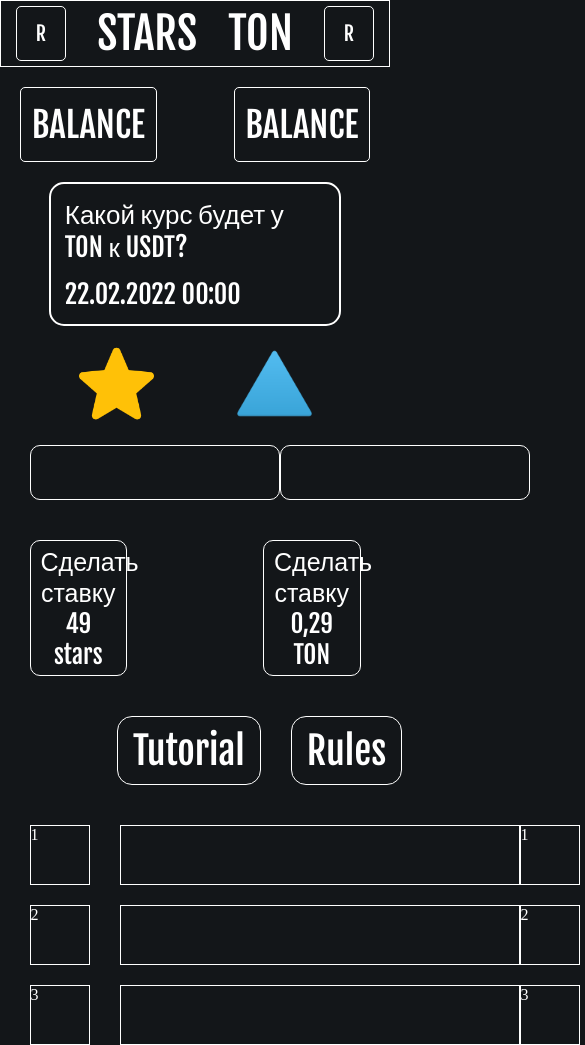
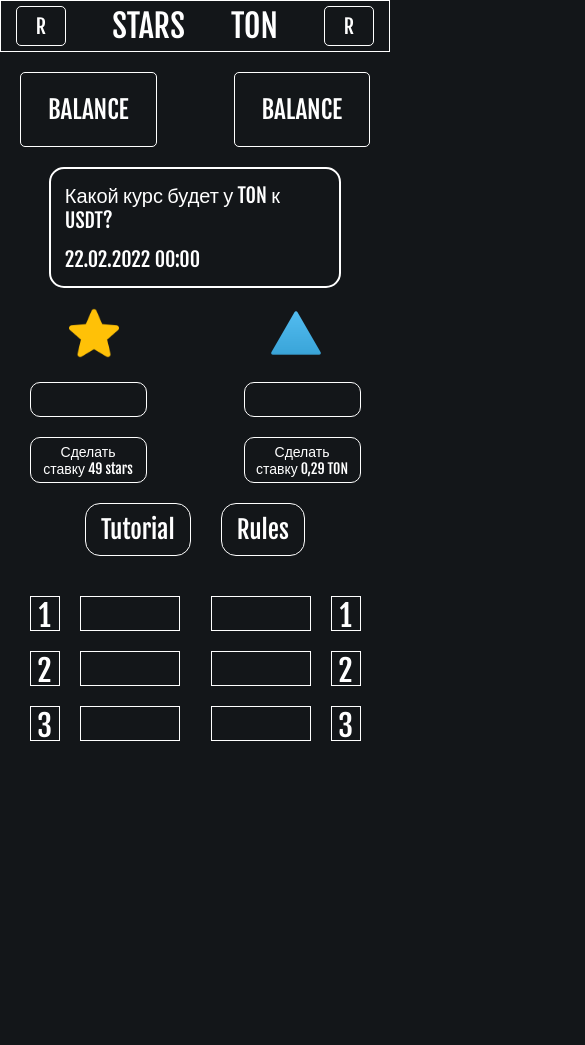
Before and after one commit to DartTanuki/DartTanuki.github.io, a plain HTML site: page index.html in a window 390 px wide. Shown: the top 1045 px of the page, 585 px wide, since content can reach past the window. After the commit the page ends 844 px from the top, so only its background shows below. Drawn offline with Linux system fonts and the light colour scheme.

Commit message:
Commit  перед созвоном

```diff
--- a/index.html
+++ b/index.html
@@ -59,13 +59,13 @@
                 <div class="bet">3</div>
                 <div class="bet"></div>
             </div>
-            <div class="bets-group">
+            <div class="bets-group" id="bets-group-second">
+                <div class="bet"></div>
                 <div class="bet">1</div>
                 <div class="bet"></div>
                 <div class="bet">2</div>
                 <div class="bet"></div>
                 <div class="bet">3</div>
-                <div class="bet"></div>
             </div>
         </div>
     </main>
--- a/styles.css
+++ b/styles.css
@@ -108,7 +108,7 @@
 }
 
 .elements-wrapper {
-    width: 70%;
+    width: 75%;
 }
 .demo-icon {
     width: 100px;
@@ -123,7 +123,7 @@
     color: white;
     font-size: 48px;
     text-align: center;
-    width: 25vw;
+    width: 30vw;
 }
 
 .inputs-wrapper {
@@ -147,7 +147,7 @@
     background-color: transparent;
     border: 1px solid white;
     border-radius: 10px;
-    width: 25vw;
+    width: 30vw;
     padding: 5px 10px;
     font-size: 38px;
 }
@@ -158,7 +158,7 @@
 
 .lottery-info-wrapper {
     display: flex;
-    justify-content: space-between;
+    justify-content: center;
     width: 40%;
     gap: 30px;
 }
@@ -182,34 +182,186 @@
 .bets-group {
     margin-top: 40px;
     display: grid;
-    grid-template-columns: 60px 400px;
+    /* 60px 400px */
+    /* 60px 60px 60px */
+    grid-template-columns: 60px 500px;
     grid-template-rows: 60px 60px 60px;
     row-gap: 20px;
-    column-gap: 30px;
+    column-gap: 20px;
+}
+
+#bets-group-second {
+    grid-template-columns: 500px 60px;
 }
 
 .bet {
     border: 1px solid white;
+    text-align: center;
+    font-size: 40px;
+    font-family: "FjallaOne", sans-serif;
 }
 
-@media (max-width: 1050px) {
+@media (max-width: 1150px) {
+    .bets-group {
+        grid-template-columns: 55px 350px;
+        grid-template-rows: repeat(3, 55px);
+    }
+    #bets-group-second {
+        grid-template-columns: 350px 55px;
+    }
+
     .bet-button {
+        font-size: 34px;
+    }
+
+    .demo-icon {
+        width: 90px;
+        height: 90px;
+    }
+}
+
+@media (max-width: 1000px) {
+    .bets-group {
+        grid-template-columns: 50px 280px;
+        grid-template-rows: repeat(3, 55px);
+    }
+    #bets-group-second {
+        grid-template-columns: 280px 55px;
+    }
+
+    .bet-button {
+        font-size: 28px;
+    }
+
+    .demo-icon {
+        width: 80px;
+        height: 80px;
+    }
+
+    .balance span {
         font-size: 30px;
     }
 }
 
-@media (max-width: 810px) {
-    .input-numbers {
-        font-size: 38px;
-        width: 250px;
+@media (max-width: 830px) {
+    .bets-group {
+        grid-template-columns: 50px 230px;
+        grid-template-rows: repeat(3, 50px);
+    }
+
+    #bets-group-second {
+        grid-template-columns: 230px 50px;
+    }
+
+    .bet-button {
+        font-size: 20px;
     }
 
     .demo-icon {
-        width: 75px;
-        height: 75px;
+        width: 70px;
+        height: 70px;
+    }
+
+    .lot-info {
+        font-size: 22px;
+    }
+}
+
+@media (max-width: 720px) {
+    .bets-group {
+        grid-template-columns: 45px 200px;
+        grid-template-rows: repeat(3, 45px);
+    }
+
+    #bets-group-second {
+        grid-template-columns: 200px 45px;
+    }
+
+    .tutorial-rules {
+        font-size: 30px;
+    }
+
+    .bet-buttons-wrapper {
+        margin-top: 20px;
+        margin-bottom: 20px;
+    }
+}
+
+@media (max-width: 630px) {
+    .bets-group {
+        grid-template-columns: 40px 150px;
+        grid-template-rows: repeat(3, 45px);
+    }
+
+    #bets-group-second {
+        grid-template-columns: 150px 40px;
+    }
+
+    .demo-icon {
+        width: 60px;
+        height: 60px;
+    }
+
+    .lot-info {
+        font-size: 20px;
+    }
+
+    .balance span {
+        font-size: 25px;
+    }
+
+    .title {
+        font-size: 38px;
+    }
+}
+
+@media (max-width: 510px) {
+    .bets-group {
+        grid-template-columns: 35px 120px;
+        grid-template-rows: repeat(3, 35px);
+    }
+
+    #bets-group-second {
+        grid-template-columns: 120px 35px;
     }
 
     .bet-button {
+        font-size: 16px;
+    }
+
+    .bet {
+        font-size: 30px;
+    }
+
+    .title {
+        font-size: 32px;
+    }
+
+    .tutorial-rules {
         font-size: 25px;
     }
 }
+
+@media (max-width: 430px) {
+    .bets-group {
+        grid-template-columns: 30px 100px;
+        grid-template-rows: repeat(3, 35px);
+    }
+
+    #bets-group-second {
+        grid-template-columns: 100px 30px;
+    }
+
+    .bet-button {
+        font-size: 14px;
+    }
+
+    .inputs-wrapper input{
+        font-size: 20px;
+    }
+
+    .demo-icon {
+        width: 50px;
+        height: 50px;
+    }
+}
```
